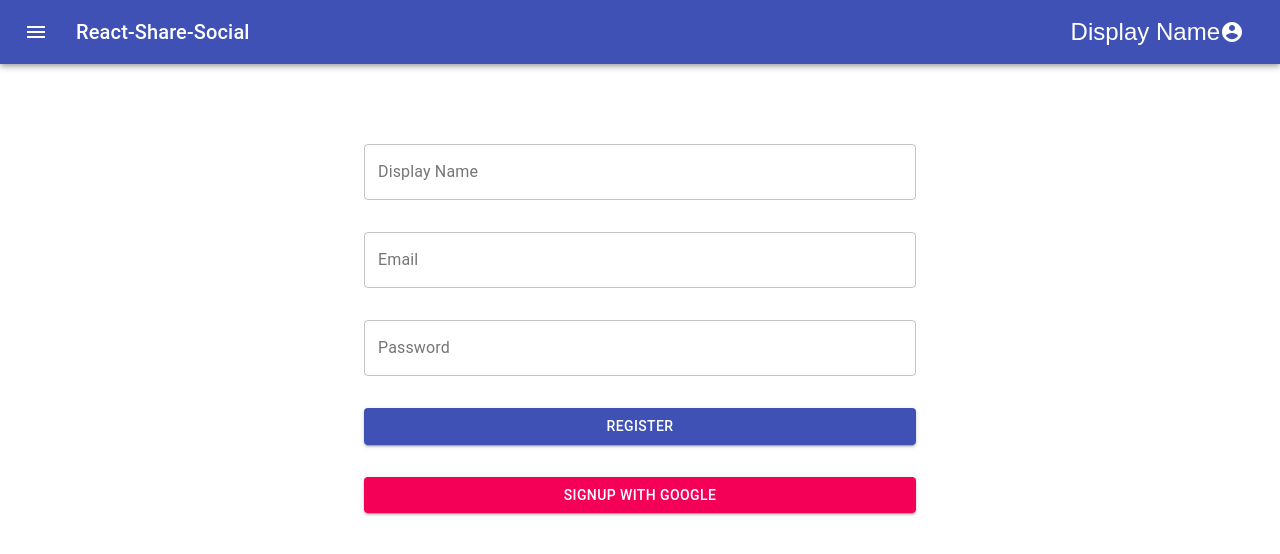
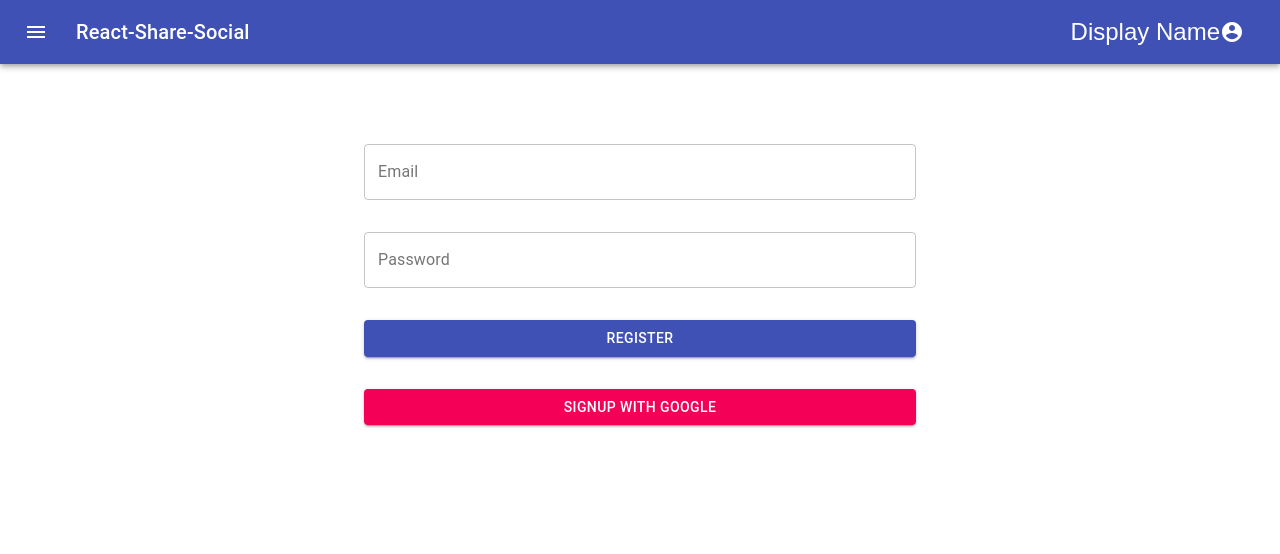
Before and after one commit to SelmanAyyildiz/react-share-social, a React (Create React App) app: page / in a window 1280 px wide. Shown: the top 554 px of the page. Built offline with nearby package versions, Linux system fonts and the light colour scheme; no server answers.

Commit message:
add formik to signin page

```diff
--- a/src/App.js
+++ b/src/App.js
@@ -1,5 +1,6 @@
 
 import Navbar from './components/navbar/Navbar';
+import Signin from './components/pages/Signin';
 import Signup from './components/pages/Signup';
 
 function App() {
@@ -14,7 +15,8 @@ function App() {
       //login with google
       */}
         <Navbar/>
-        <Signup/>
+        {/* <Signup/> */}
+        <Signin/>
 
     </div>
   );
--- /dev/null
+++ b/src/components/pages/Signin.js
@@ -0,0 +1,82 @@
+import React from 'react'
+import {TextField, Button, Grid, Container} from '@material-ui/core';
+import { makeStyles } from '@material-ui/core/styles';
+import { Formik } from 'formik';
+import firebase from '../../firebase/firebase.utils';
+
+
+const useStyles = makeStyles({
+  wrapper: {
+    marginTop:"5rem"
+  },
+  input: {
+    border: '1px solid red',
+  }
+});
+
+const initialValues = {
+  email: '',
+  password: '',
+}
+
+function Signin() {
+
+  const signInStyles = useStyles();
+
+  const handleGoogleBtnClick = () => {
+    firebase.signInWithGoogle();
+  };
+  const handleFormSubmit = (values) => {
+    alert(JSON.stringify(values, null, 2));
+  };
+    return (
+
+        <Container className={signInStyles.wrapper} maxWidth="sm">
+          <Formik
+          initialValues={initialValues}
+          onSubmit={handleFormSubmit}>
+
+          {({handleSubmit, values, handleChange}) => (
+               <form onSubmit={handleSubmit}>
+            <Grid container spacing={4}>
+            <Grid item xs={12}>
+            <TextField
+              name="email"
+              label="Email"
+              variant="outlined"
+              fullWidth={true}
+              value={values.email}
+              onChange={handleChange}
+
+              fullWidth/>
+            </Grid>
+
+            <Grid item xs={12}>
+            <TextField
+              name="password"
+              label="Password"
+              variant="outlined"
+              type="password"
+              value={values.password}
+              onChange={handleChange}
+              fullWidth/>
+            </Grid>
+
+            <Grid item xs={12}>
+            <Button type='submit' variant="contained" color="primary"fullWidth>Register</Button>
+            </Grid>
+
+            <Grid item xs={12}>
+            <Button variant="contained" color="secondary"fullWidth onClick={handleGoogleBtnClick}>SignUp with Google</Button>
+            </Grid>
+
+            </Grid>
+            </form>
+            )}
+       </Formik>
+        </Container>
+
+    )
+}
+
+export default Signin
```
